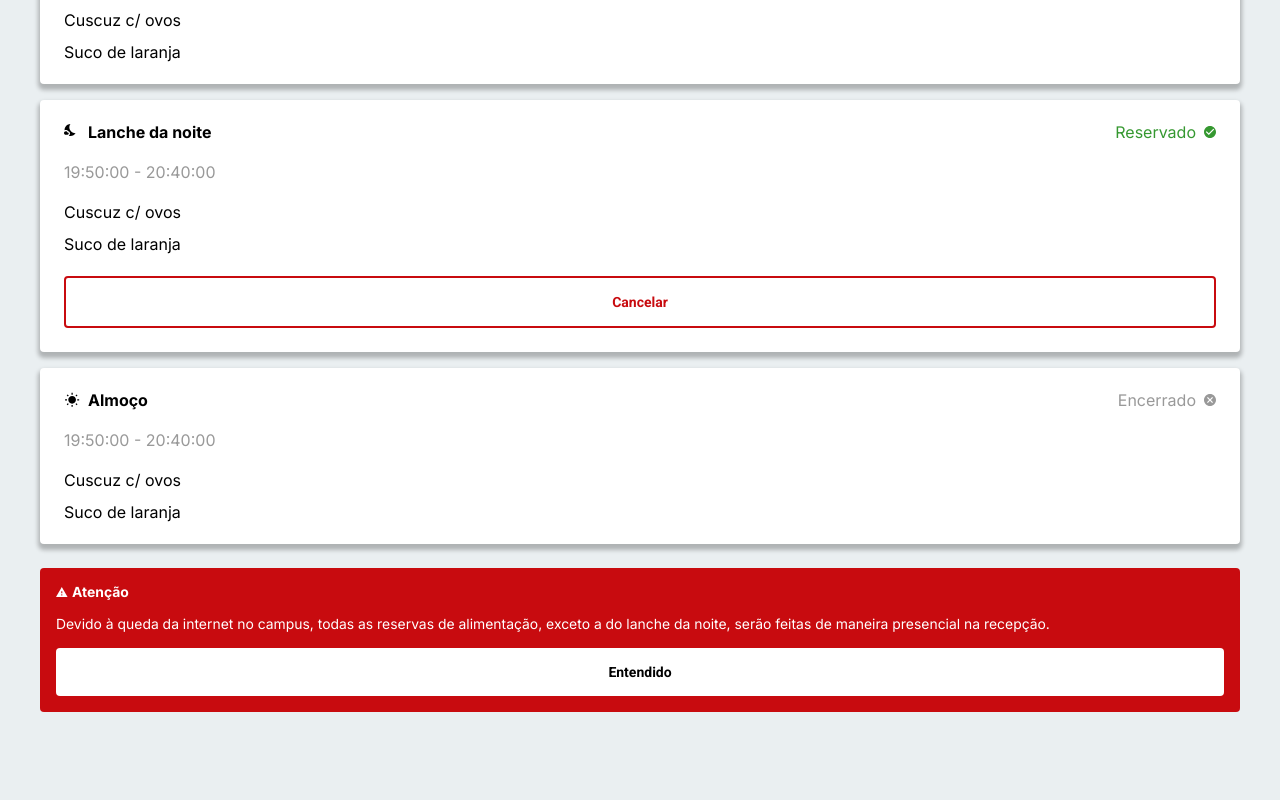
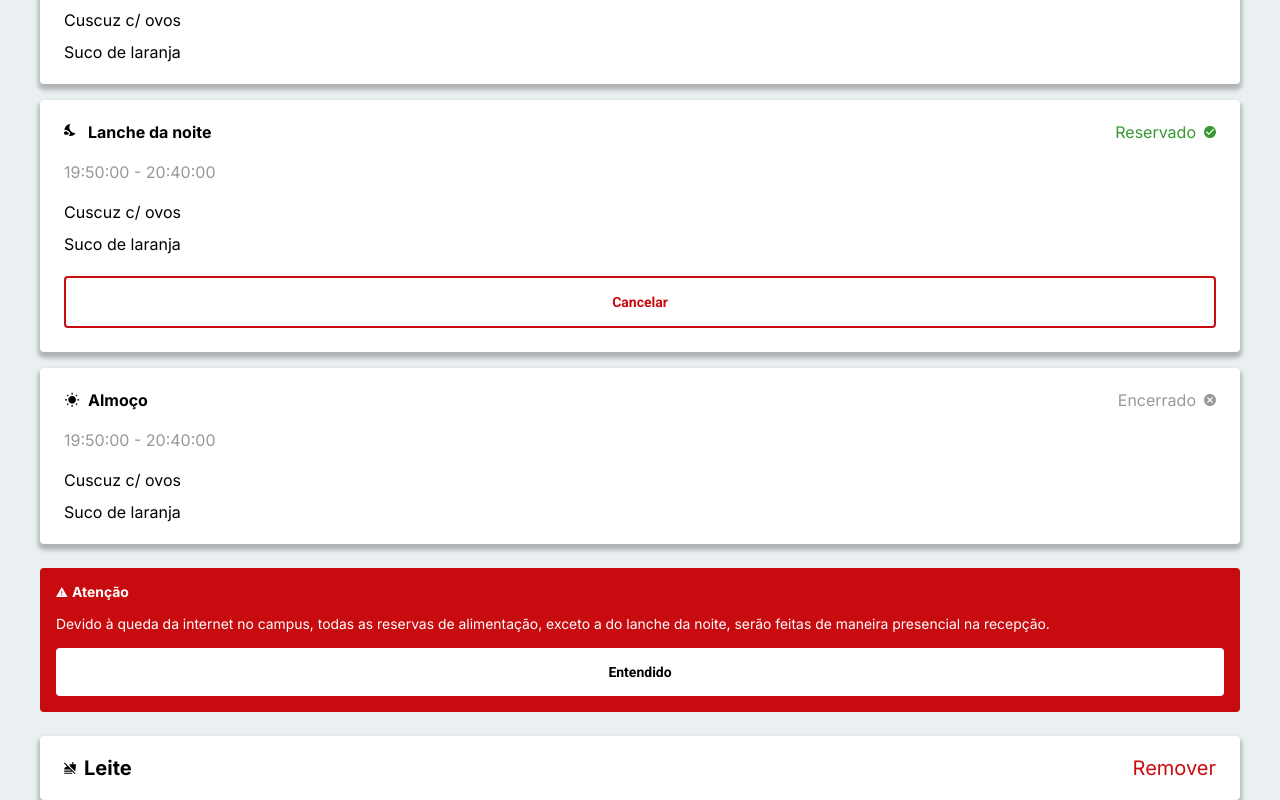
Before and after one commit to LuanF11/SisRef_V2, a Next.js app: page / in a window 1280 px wide. Shown: the part 716-1516 px from the top of the page. Before the commit the page ends 1428 px from the top, so only its background shows below. Built offline with nearby package versions, Linux system fonts and the light colour scheme.

Commit message:
Trocado o props do CardRestrict Trocado o nome do CardRestrict

```diff
--- a/src/app/page.tsx
+++ b/src/app/page.tsx
@@ -5,6 +5,7 @@ import React from "react";
 import style from "./page.module.css"
 import { MenuItemWithMeal } from "@/lib/types/MenuItemWithMeal";
 import CardAttention from "@/components/CardAttention/CardAttention";
+import FoodRestrictionCard from "@/components/FoodRestrictCard/FoodRestrictCard";
 
 const cardProps: MenuItemWithMeal = {
   id: 2378,
@@ -62,6 +63,9 @@ export default function Home() {
       <CardAttention>
           Devido à queda da internet no campus, todas as reservas de alimentação, exceto a do lanche da noite, serão feitas de maneira presencial na recepção.
       </CardAttention>
+      <FoodRestrictionCard>
+        Leite
+      </FoodRestrictionCard>
     </>
   );
 }
--- /dev/null
+++ b/src/components/FoodRestrictCard/FoodRestrictCard.tsx
@@ -0,0 +1,21 @@
+import React from "react";
+import styles from "./FoodRestrictCard.module.css";
+import FoodRestrictionIcon from "../Icons/FoodRestrictionIcon";
+
+const FoodRestrictionCard = ({ children }: { children: React.ReactNode }) => {
+  return (
+    <div className={styles.card}>
+      <div className={styles.top}>
+        <div className={styles.restrictName}>
+            <FoodRestrictionIcon />
+            <span>{children}</span>
+        </div>
+        <div className={styles.restrictAction}>
+            <a href="">Remover</a>
+        </div>
+      </div>
+    </div>
+  );
+}
+
+export default FoodRestrictionCard;
--- /dev/null
+++ b/src/components/Icons/FoodRestrictionIcon.tsx
@@ -0,0 +1,7 @@
+const FoodRestrictionIcon = () => (
+    <svg xmlns="http://www.w3.org/2000/svg" width="12" height="12" viewBox="0 0 12 12" fill="none">
+        <path d="M5.73375 4.03226L5.5455 2.15054H8.23487V0H9.31062V2.15054H12L11.2577 9.56452L5.73375 4.03226ZM0.166741 10.7527V11.2903C0.166741 11.586 0.408785 11.828 0.704617 11.828H7.697C7.99283 11.828 8.23487 11.586 8.23487 11.2903V10.7527H0.166741ZM11.4083 11.2366L0.758404 0.591398L0 1.34409L3.06589 4.41398C1.3931 4.76882 0.166741 5.91398 0.166741 7.52688H6.17481L7.25056 8.60215H0.166741V9.67742H8.23487V9.58602L10.6553 12L11.4083 11.2366Z" fill="black"/>
+    </svg>
+);
+
+export default FoodRestrictionIcon;
```
Also changed, not shown: src/components/CardRestrict/CardRestrict.tsx (deleted, +0 -26 lines), src/components/FoodRestrictCard/FoodRestrictCard.module.css (renamed from src/components/CardRestrict/CardRestrict.module.css).
